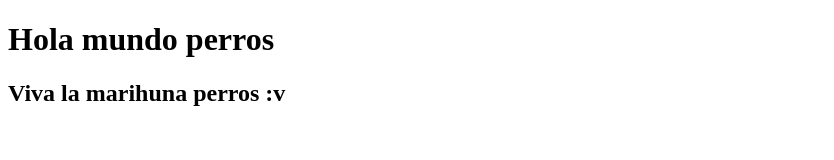
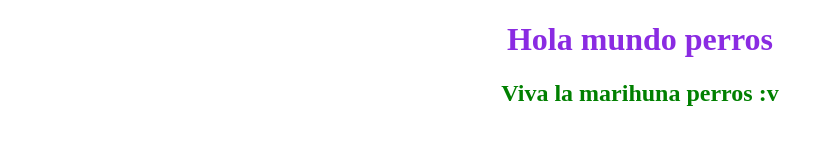
Before and after one commit to Rojo-Web/pactica_git, a plain HTML site: page index.html in a window 1280 px wide. Shown: the whole page, without its empty margins (0-834 px from the left). Drawn offline with Linux system fonts and the light colour scheme.

Commit message:
Adicionamos al preyecto el css

```diff
--- /dev/null
+++ b/estilos.css
@@ -0,0 +1,9 @@
+h1 {
+    color: blueviolet;
+    text-align: center;
+}
+
+h2 {
+    color: green;
+    text-align: center;
+}
--- a/index.html
+++ b/index.html
@@ -1,11 +1,12 @@
 <!DOCTYPE html>
-<html lang="en">
+<html lang="es">
 
 <head>
     <meta charset="UTF-8">
     <meta http-equiv="X-UA-Compatible" content="IE=edge">
     <meta name="viewport" content="width=device-width, initial-scale=1.0">
     <title>Document</title>
+    <link rel="stylesheet" href="./estilos.css">
 </head>
 
 <body>
```
